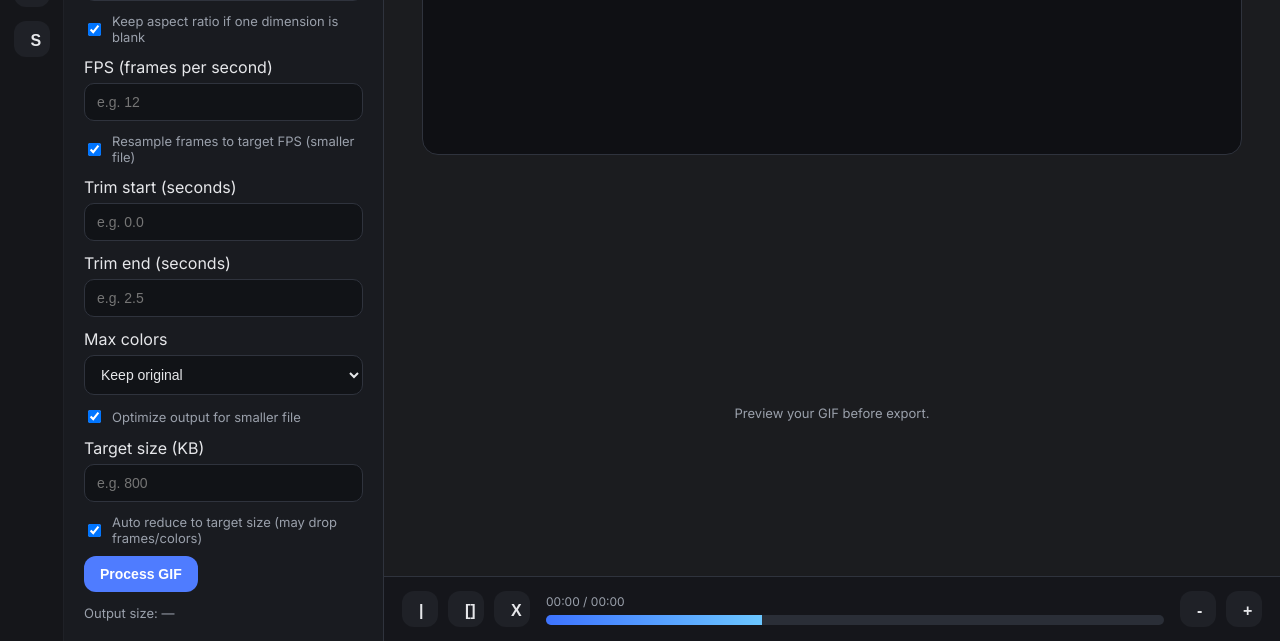
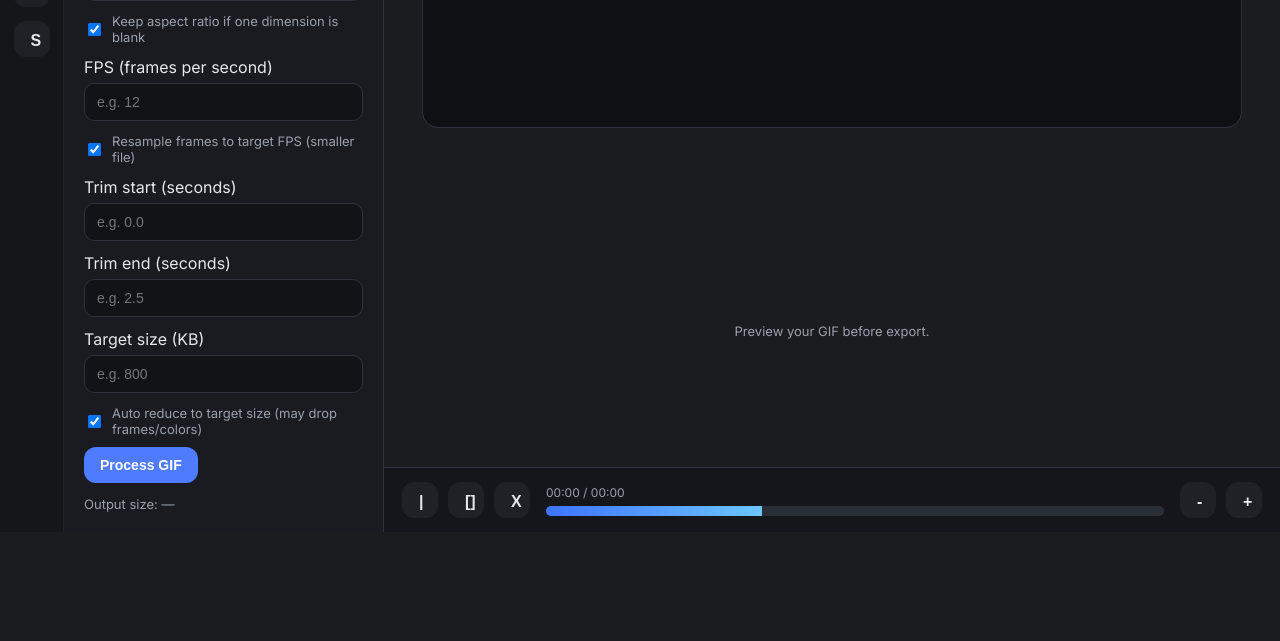
Before and after one commit to VPai97/gif-editor, a Python web app: template templates/index.html in a window 1280 px wide. Shown: the part 407-1048 px from the top of the page. After the commit the page ends 939 px from the top, so only its background shows below. Run offline with Jinja, Linux system fonts and the light colour scheme; the template is opened without the code that fills it, so the values that code supplies are empty.

Commit message:
Remove max colors and optimize options

```diff
--- a/app.py
+++ b/app.py
@@ -442,8 +442,8 @@ class GifEditorHandler(BaseHTTPRequestHandler):
             trim_start = _parse_float(fields.get("trim_start")) or 0.0
             trim_end = _parse_float(fields.get("trim_end"))
 
-            max_colors = _parse_int(fields.get("max_colors")) or 0
-            optimize_output = _parse_bool(fields.get("optimize"))
+            max_colors = 0
+            optimize_output = True
             target_size_kb = _parse_float(fields.get("target_size_kb")) or 0.0
             auto_reduce = _parse_bool(fields.get("auto_reduce"))
 
--- a/static/app.js
+++ b/static/app.js
@@ -13,8 +13,6 @@ const fpsInput = document.getElementById("fps");
 const resampleFps = document.getElementById("resampleFps");
 const trimStart = document.getElementById("trimStart");
 const trimEnd = document.getElementById("trimEnd");
-const maxColors = document.getElementById("maxColors");
-const optimizeOutput = document.getElementById("optimizeOutput");
 const targetSize = document.getElementById("targetSize");
 const autoReduce = document.getElementById("autoReduce");
 const processBtn = document.getElementById("processBtn");
@@ -114,8 +112,6 @@ processBtn.addEventListener("click", async () => {
   formData.append("resample_fps", resampleFps.checked ? "on" : "off");
   formData.append("trim_start", trimStart.value);
   formData.append("trim_end", trimEnd.value);
-  formData.append("max_colors", maxColors.value);
-  formData.append("optimize", optimizeOutput.checked ? "on" : "off");
   formData.append("target_size_kb", targetSize.value);
   formData.append("auto_reduce", autoReduce.checked ? "on" : "off");
 
--- a/templates/index.html
+++ b/templates/index.html
@@ -67,21 +67,6 @@
             <input id="trimEnd" type="number" min="0" step="0.1" placeholder="e.g. 2.5" />
           </label>
           <label class="field">
-            <span>Max colors</span>
-            <select id="maxColors">
-              <option value="">Keep original</option>
-              <option value="256">256 (GIF default)</option>
-              <option value="128">128</option>
-              <option value="64">64</option>
-              <option value="32">32</option>
-              <option value="16">16</option>
-            </select>
-          </label>
-          <label class="checkbox">
-            <input id="optimizeOutput" type="checkbox" checked />
-            <span>Optimize output for smaller file</span>
-          </label>
-          <label class="field">
             <span>Target size (KB)</span>
             <input id="targetSize" type="number" min="1" step="10" placeholder="e.g. 800" />
           </label>
```
Also changed, not shown: README.md.
